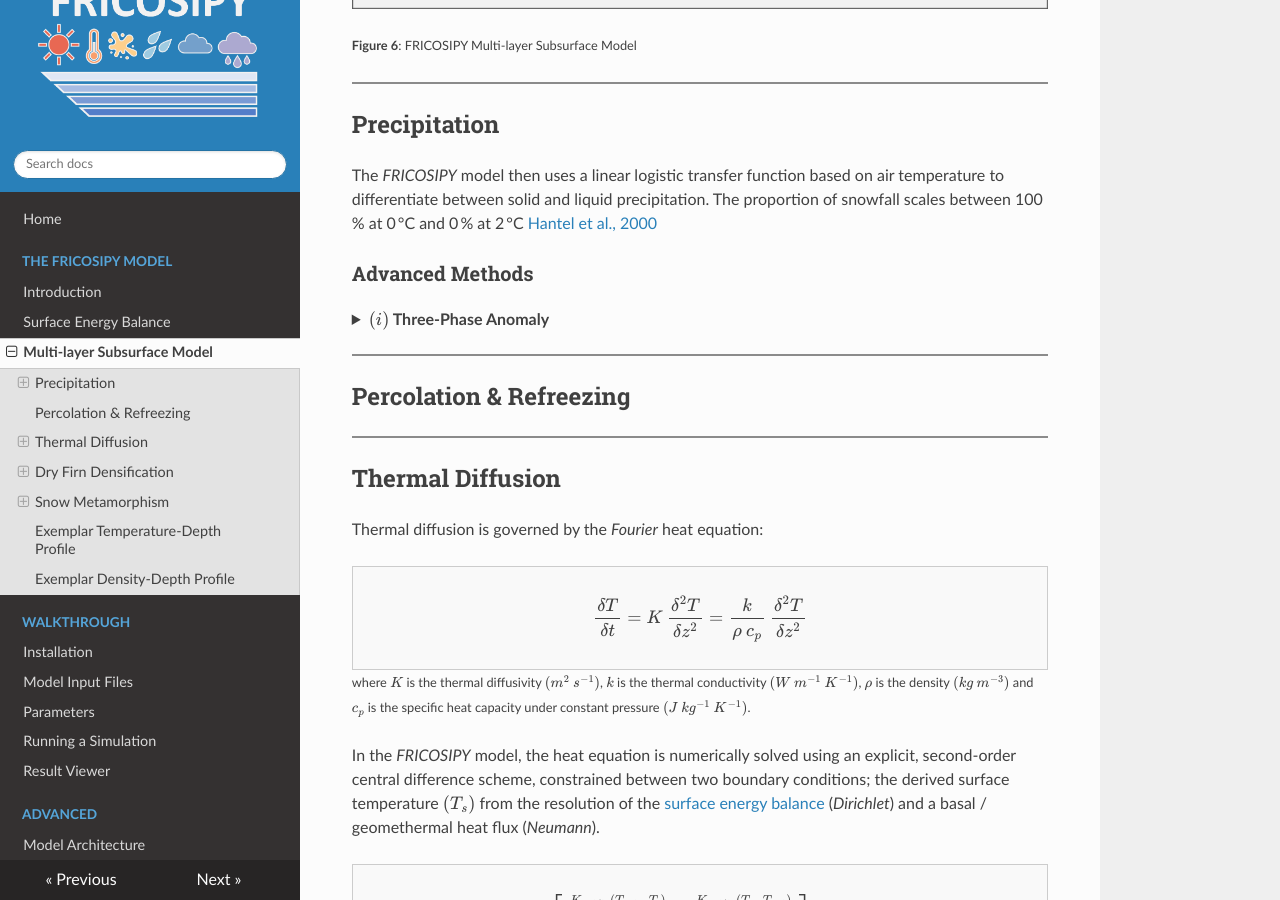
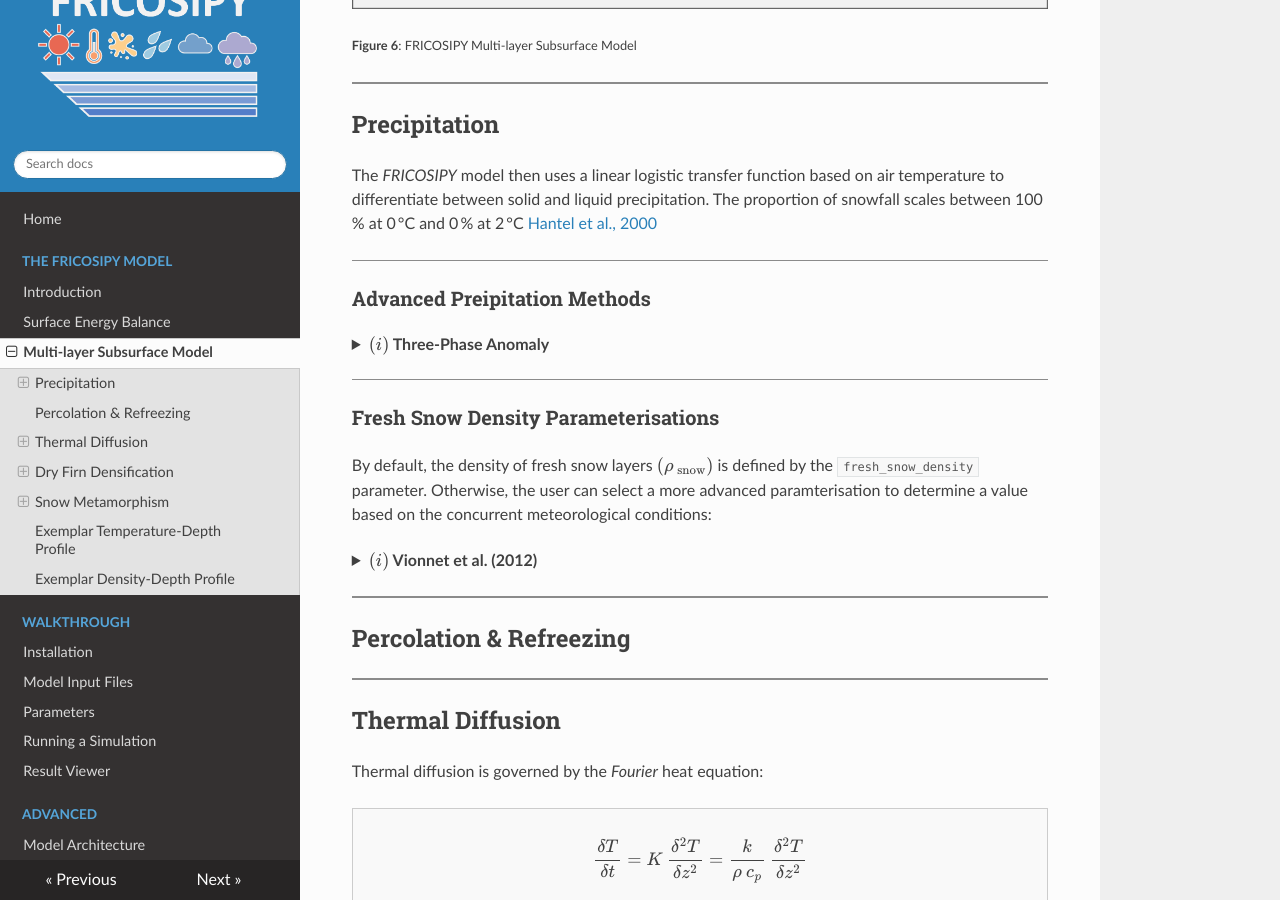
Before and after one commit to MarcusGastaldello/FRICOSIPY, an MkDocs documentation site: the page built from docs/subsurface_model.md, in a window 1280 px wide and 900 px high, scrolled down 652 px. Built offline with MkDocs 1.6.1, drawn with Linux system fonts in a browser that asks for light colours.

Commit message:
Update subsurface_model.md

```diff
--- a/docs/subsurface_model.md
+++ b/docs/subsurface_model.md
@@ -19,9 +19,19 @@ In the *FRICOSIPY* model, the subsurface is discretised according to an *Lagrang
 
 The *FRICOSIPY* model then uses a linear logistic transfer function based on air temperature to differentiate between solid and liquid precipitation. The proportion of snowfall scales between 100 % at 0 °C and 0 % at 2 °C [Hantel et al., 2000](https://doi.org/10.1002/(SICI)1097-0088(200005)20:6<615::AID-JOC489>3.0.CO;2-0)
 
-### Advanced Methods
+<hr style="height:1px; background-color:#8b8b8b; border:none;" />
+
+### Advanced Preipitation Methods
 
 ??? "**$(i)$ Three-Phase Anomaly**"
+
+<hr style="height:1px; background-color:#8b8b8b; border:none;" />
+
+### Fresh Snow Density Parameterisations
+
+By default, the density of fresh snow layers $(\rho_{\text{ snow}})$ is defined by the `fresh_snow_density` parameter. Otherwise, the user can select a more advanced paramterisation to determine a value based on the concurrent meteorological conditions:
+
+??? "**$(i)$ Vionnet et al. (2012)**"
 
 <hr style="height:2px; background-color:#8b8b8b; border:none;" />
 
```
